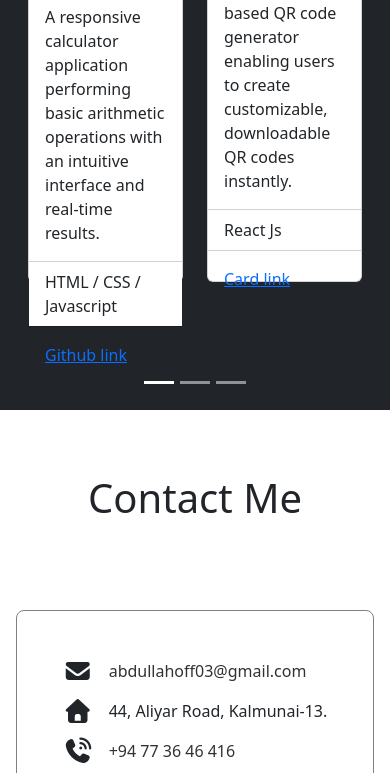
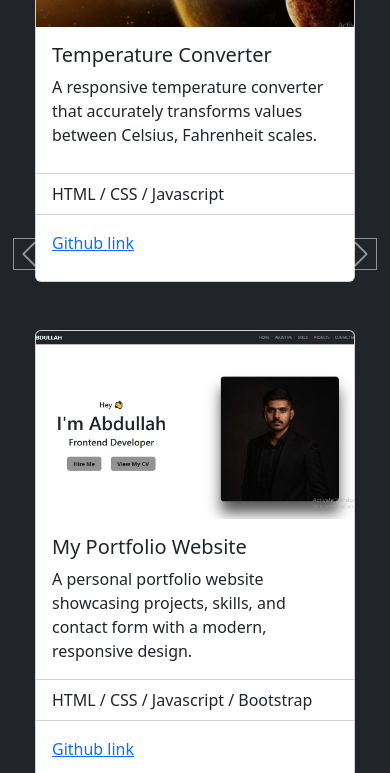
Before and after one commit to abdullahoff03-glitch/My-Portfolio-Website, a plain HTML site: page index.html in a window 390 px wide. Shown: the part 5098-5871 px from the top of the page. Drawn offline with nearby package versions, Linux system fonts and the light colour scheme; some icons are missing.

Commit message:
Resize cards in mobile view

```diff
--- a/index.html
+++ b/index.html
@@ -289,7 +289,7 @@
                 </div>
                 <div class="projects-card">
                   <div class="row">
-                    <div class="card-con col-6 col-md-4">
+                    <div class="card-con col-12 col-md-4">
                       <div class="card" style="width: 20rem">
                         <img
                           src="img/Screenshot 2025-09-17 104502.jpg"
@@ -313,7 +313,7 @@
                       </div>
                     </div>
 
-                    <div class="card-con col-6 col-md-4">
+                    <div class="card-con col-12 col-md-4">
                       <div class="card" style="width: 20rem">
                         <img
                           src="img/Screenshot 2025-09-17 110531.jpg"
@@ -340,7 +340,7 @@
                       </div>
                     </div>
 
-                    <div class="card-con col-6 col-md-4">
+                    <div class="card-con col-12 col-md-4">
                       <div class="card" style="width: 20rem">
                         <img
                           src="img/Screenshot 2025-09-17 111002.jpg"
@@ -366,7 +366,7 @@
                       </div>
                     </div>
 
-                    <div class="card-con col-6 col-md-4">
+                    <div class="card-con col-12 col-md-4">
                       <div class="card" style="width: 20rem">
                         <img
                           src="img/Screenshot 2025-09-17 112454.jpg"
@@ -392,7 +392,7 @@
                       </div>
                     </div>
 
-                    <div class="card-con col-6 col-md-4">
+                    <div class="card-con col-12 col-md-4">
                       <div class="card" style="width: 20rem">
                         <img
                           src="img/Screenshot 2025-10-04 083556.jpg"
@@ -418,7 +418,7 @@
                       </div>
                     </div>
 
-                    <div class="card-con col-6 col-md-4">
+                    <div class="card-con col-12 col-md-4">
                       <div class="card" style="width: 20rem">
                         <img
                           src="img/Screenshot 2025-10-21 094202.jpg"
@@ -437,7 +437,7 @@
                           <li class="list-group-item">React Js</li>
                         </ul>
                         <div class="card-body">
-                          <a href="https://github.com/abdullahoff03-glitch/QR-Code-generator" class="card-link">Card link</a>
+                          <a href="https://github.com/abdullahoff03-glitch/QR-Code-generator" class="card-link">Github link</a>
                         </div>
                       </div>
                     </div>
@@ -517,9 +517,7 @@
                       <i class="fa-brands fa-facebook"></i>
                     </button>
                   </a>
-                  <a
-                    href="https://www.instagram.com/abdulla_ah03?igsh=c2JvcmlsN2FsanJr"
-                  >
+                  <a href="https://www.instagram.com/abdulla_ah03?igsh=c2JvcmlsN2FsanJr">
                     <button>
                       <i class="fa-brands fa-instagram"></i>
                     </button>
```
